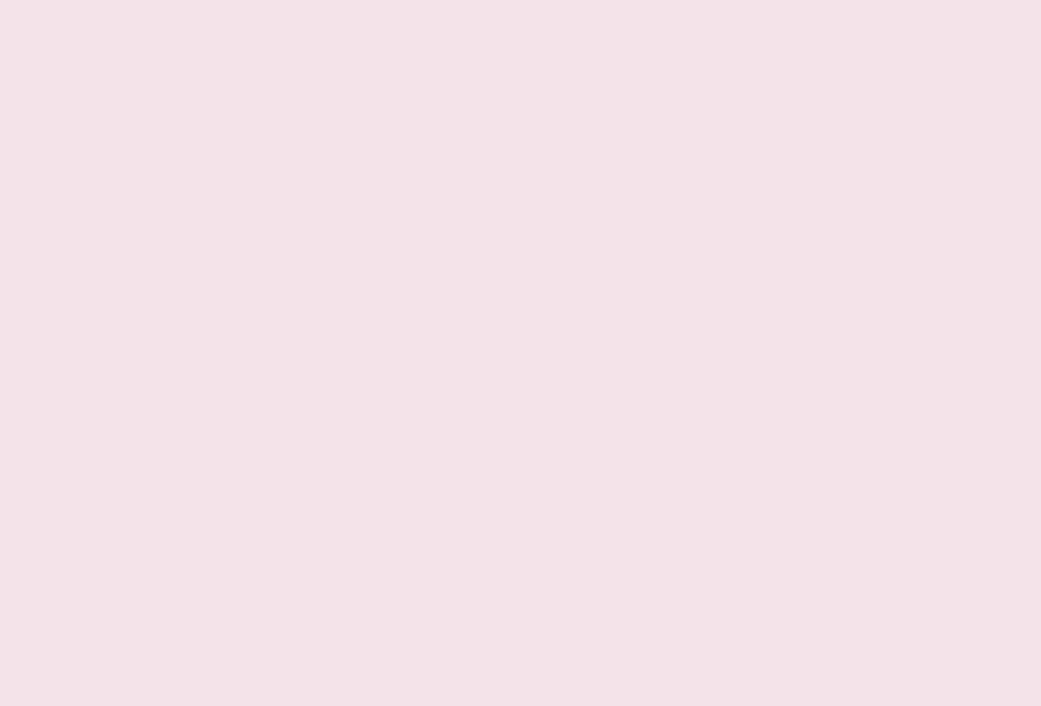
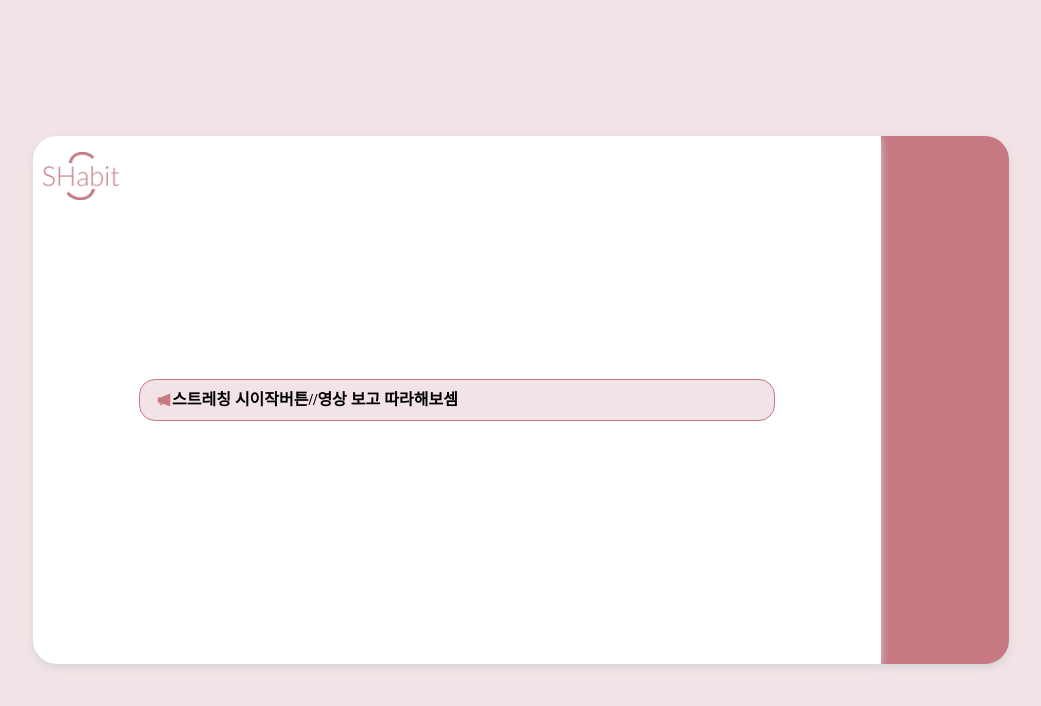
Before and after one commit to wlwlsus/shabit, a React (Create React App) app in the folder shabit-front/: page /posture in a window 1280 px wide. Before the commit this address had no page. Shown: the top 706 px of the page, without its empty margins (119-1160 px from the left). Built offline with nearby package versions, Linux system fonts and the light colour scheme.

Commit message:
FE:feat: youtube video modal and stretch room

```diff
--- a/shabit-front/src/App.jsx
+++ b/shabit-front/src/App.jsx
@@ -16,6 +16,7 @@ import { Provider } from 'react-redux';
 import store from './store';
 
 import PosturePage from './pages/PosturePage';
+import StretchContent from './components/Posture/StretchContent';
 
 function App() {
   return (
@@ -44,6 +45,9 @@ function App() {
           <Route path="/main" element={<MainPage />}>
             <Route path="" element={<MainContent />} />
           </Route>
+          <Route path="/posture" element={<PosturePage />}>
+            <Route path="stretch" element={<StretchContent />} />
+          </Route>
         </Routes>
       </ThemeProvider>
     </Provider>
--- a/shabit-front/src/components/Posture/Modal.jsx
+++ b/shabit-front/src/components/Posture/Modal.jsx
@@ -1,49 +1,105 @@
-import React, { useState, useEffect } from 'react';
-import axios from 'axios';
+import React from 'react';
+import styled from 'styled-components';
+import { useNavigate } from 'react-router-dom';
+import { useDispatch, useSelector } from 'react-redux';
+import { setVideoURL } from '../../store/videoSlice';
+import { theme } from '../../styles/GlobalStyles';
 
-export default function Modal({ setVideoURL }) {
-  const [videoList, setVideoList] = useState(); // 비디오 리스트
-  const [selected, setSelected] = useState(); // 유저가 선택한 비디오
+import Icon from '../common/Icon';
+import { BsFillXCircleFill, BsPlayCircleFill } from 'react-icons/bs';
 
-  // 렌더링 후 비디오 리스트 가져옴
-  useEffect(() => {
-    axios({
-      method: 'get',
-      url: `/testData/videoData.json`,
-    })
-      .then((res) => {
-        setVideoList(res.data.result);
-      })
-      .catch((err) => {
-        console.log(err);
-      });
-  }, []);
+import VideoList from './VideoList';
 
-  // 비디오 URL 할당 => 재생
+export default function Modal({ setModal }) {
+  const selected = useSelector((state) => {
+    return state.video.selected;
+  });
+
+  const dispatch = useDispatch();
+  const navigate = useNavigate();
+
+  // 비디오 URL 할당 => 모달창 닫음 & 동영상 재생
   const playVideo = () => {
-    setVideoURL(`https://www.youtube.com/embed/${selected.videoId}`);
+    dispatch(setVideoURL(`https://www.youtube.com/embed/${selected.videoId}`));
+    setModal(false);
+    navigate('/posture/stretch');
   };
 
-  if (videoList) {
-    return (
-      <>
-        {videoList.map((video, idx) => {
-          return (
-            <div
-              key={idx}
-              onClick={() => {
-                setSelected(videoList[idx]);
-              }}
-            >
-              <h4>{video.length}분</h4>
-              <h3>{video.title}</h3>
-              <img src={video.thumbnail} alt="thumbnail" />
-            </div>
-          );
-        })}
+  return (
+    <ContainerWrapper>
+      <ContainerHeader>
+        <Icon
+          icon={<BsFillXCircleFill />}
+          color={'primary'}
+          size={'md'}
+          onClick={() => {
+            setModal(false);
+          }}
+        />
+      </ContainerHeader>
+      <Container>
+        <Title>원하시는 스트레칭 영상 길이를 선택해주세요.</Title>
+        <VideoList />
+        <IconWrapper>
+          <Icon icon={<BsPlayCircleFill />} size={'md'} onClick={playVideo} />
+          시작하기
+        </IconWrapper>
+      </Container>
+    </ContainerWrapper>
+  );
+}
 
-        <button onClick={playVideo}>이거 선택할랭</button>
-      </>
-    );
-  }
-}
+const ContainerWrapper = styled.div`
+  background-color: rgba(0, 0, 0, 0.2);
+  height: 100vh;
+  width: 100vw;
+  position: absolute;
+  z-index: 998;
+
+  display: flex;
+  align-items: center;
+  justify-content: center;
+  flex-direction: column;
+`;
+
+const ContainerHeader = styled.div`
+  z-index: 999;
+  width: 55rem;
+  height: 4rem;
+  background-color: ${theme.color.secondary};
+  border-radius: 1.5rem 1.5rem 0 0;
+  padding: 0 1rem;
+
+  display: flex;
+  align-items: center;
+  justify-content: flex-end;
+`;
+
+const Container = styled.div`
+  z-index: 999;
+  background-color: ${theme.color.whiteColor};
+  width: 55rem;
+  height: 25rem;
+  border-radius: 0 0 1.5rem 1.5rem;
+
+  display: flex;
+  flex-direction: column;
+  align-items: center;
+  justify-content: space-around;
+`;
+
+const Title = styled.div`
+  color: ${theme.color.primary};
+  font-weight: bold;
+  font-size: 1.3rem;
+`;
+
+const IconWrapper = styled.div`
+  display: flex;
+  flex-direction: column;
+  align-items: center;
+  align-self: flex-end;
+  margin: 0 2rem;
+  color: ${theme.color.primary};
+  font-weight: bold;
+`;
--- /dev/null
+++ b/shabit-front/src/components/Posture/StretchContent.jsx
@@ -0,0 +1,16 @@
+import React from 'react';
+import { useSelector } from 'react-redux';
+
+export default function StretchContent() {
+  const videoURL = useSelector((state) => {
+    return state.video.videoURL;
+  });
+
+  if (videoURL) {
+    return (
+      <div>
+        <iframe title="stretch video" src={videoURL} width="460" height="300" />
+      </div>
+    );
+  }
+}
--- /dev/null
+++ b/shabit-front/src/components/Posture/VideoList.jsx
@@ -0,0 +1,81 @@
+import React, { useState, useEffect } from 'react';
+import styled from 'styled-components';
+import { theme } from '../../styles/GlobalStyles';
+import { useDispatch } from 'react-redux';
+import { setSelected } from '../../store/videoSlice';
+
+import axios from 'axios';
+
+export default function VideoList() {
+  const [videoList, setVideoList] = useState(); // 비디오 리스트
+
+  const dispatch = useDispatch();
+
+  // 렌더링 후 비디오 리스트 가져옴
+  useEffect(() => {
+    axios({
+      method: 'get',
+      url: `/testData/videoData.json`,
+    })
+      .then((res) => {
+        setVideoList(res.data.result);
+      })
+      .catch((err) => {
+        console.log(err);
+      });
+  }, []);
+
+  if (videoList) {
+    return (
+      <VideoContainer>
+        {videoList.map((video, idx) => {
+          return (
+            <Container
+              key={idx}
+              onClick={() => {
+                dispatch(setSelected(videoList[idx]));
+              }}
+            >
+              <Title>{video.length}분</Title>
+              <img src={video.thumbnail} alt="thumbnail" />
+            </Container>
+          );
+        })}
+      </VideoContainer>
+    );
+  }
+}
+
+const VideoContainer = styled.div`
+  width: 100%;
+  height: 45%;
+  display: flex;
+  justify-content: space-evenly;
+`;
+
+const Container = styled.div`
+  width: 30%;
+  padding: 1rem;
+  border: 0.2rem solid ${theme.color.secondary};
+  border-radius: 1rem;
+  position: relative;
+
+  display: flex;
+  justify-content: center;
+
+  &:hover {
+    cursor: pointer;
+  }
+`;
+
+const Title = styled.div`
+  padding: 0.2rem 0;
+  color: ${theme.color.primary};
+  font-weight: bold;
+  width: 40%;
+  text-align: center;
+  background-color: ${theme.color.secondary};
+  border-radius: 0.5rem;
+  position: absolute;
+  top: -10%;
+`;
--- a/shabit-front/src/components/common/Icon.jsx
+++ b/shabit-front/src/components/common/Icon.jsx
@@ -95,7 +95,7 @@ const ButtonWrapper = styled.button`
   }
 
   &.md {
-    font-size: 1.5rem;
+    font-size: 2.5rem;
   }
 
   &.lg {
--- a/shabit-front/src/pages/PosturePage.jsx
+++ b/shabit-front/src/pages/PosturePage.jsx
@@ -1,13 +1,82 @@
 import React, { useState } from 'react';
+import { Outlet } from 'react-router-dom';
+import styled from 'styled-components';
+import { theme } from '../styles/GlobalStyles';
+
+import Icon from '../components/common/Icon';
+import Logo from '../components/common/Logo';
 import Modal from '../components/Posture/Modal';
 
+import { AiFillNotification } from 'react-icons/ai';
+
 export default function PosturePage() {
-  const [videoURL, setVideoURL] = useState(); // 재생할 비디오 URL
+  const [modal, setModal] = useState(false);
+
+  const OpenModal = () => {
+    setModal(true);
+  };
 
   return (
-    <div>
-      <Modal videoURL={videoURL} setVideoURL={setVideoURL} />
-      <iframe title="stretch video" src={videoURL} width="460" height="300" />
-    </div>
+    <PageWrapper>
+      {modal && <Modal setModal={setModal} />}
+      <Container>
+        <Logo color={'pink'} size={'sm'} />
+        <InfoBox>
+          <Icon icon={<AiFillNotification />} color={'primary'} size={'sm'} />
+          {!modal && <button onClick={OpenModal}>스트레칭 시이작버튼//</button>}
+          영상 보고 따라해보셈
+        </InfoBox>
+        <Outlet />
+      </Container>
+      <Sidebar></Sidebar>
+    </PageWrapper>
   );
 }
+
+const PageWrapper = styled.div`
+  height: 100vh;
+  display: flex;
+  align-items: center;
+  justify-content: center;
+`;
+
+const Container = styled.div`
+  width: 53rem;
+  height: 33rem;
+  background-color: ${theme.color.whiteColor};
+  border-radius: 1.5rem 0 0 1.5rem;
+  box-shadow: 0 0.2rem 0.5rem ${theme.color.grayColor};
+
+  display: flex;
+  flex-direction: column;
+  align-items: center;
+  justify-content: space-evenly;
+
+  position: relative;
+
+  & > img {
+    position: absolute;
+    top: 3%;
+    left: 1%;
+  }
+`;
+
+const Sidebar = styled.div`
+  width: 8rem;
+  height: 33rem;
+  background-color: ${theme.color.primary};
+  border-radius: 0 1.5rem 1.5rem 0;
+  box-shadow: 0 0.2rem 0.5rem ${theme.color.grayColor};
+`;
+
+const InfoBox = styled.div`
+  width: 75%;
+  height: 8%;
+  background-color: ${theme.color.secondary};
+  border: 0.1rem solid ${theme.color.primary};
+  border-radius: 1rem;
+  font-weight: bold;
+  padding: 1rem;
+  display: flex;
+  align-items: center;
+`;
--- a/shabit-front/src/store/index.js
+++ b/shabit-front/src/store/index.js
@@ -1,9 +1,11 @@
 import { configureStore } from '@reduxjs/toolkit';
 import authSlice from './authSlice';
+import videoSlice from './videoSlice';
 
 const store = configureStore({
   reducer: {
     auth: authSlice.reducer,
+    video: videoSlice.reducer,
   },
 });
 
--- /dev/null
+++ b/shabit-front/src/store/videoSlice.js
@@ -0,0 +1,20 @@
+import { createSlice } from '@reduxjs/toolkit';
+
+const videoSlice = createSlice({
+  name: 'videoSlice',
+  initialState: {
+    selected: '', // 유저가 선택한 비디오
+    videoURL: '',
+  },
+  reducers: {
+    setSelected: (state, action) => {
+      state.selected = action.payload;
+    },
+    setVideoURL: (state, action) => {
+      state.videoURL = action.payload;
+    },
+  },
+});
+
+export default videoSlice;
+export const { setSelected, setVideoURL } = videoSlice.actions;
```
